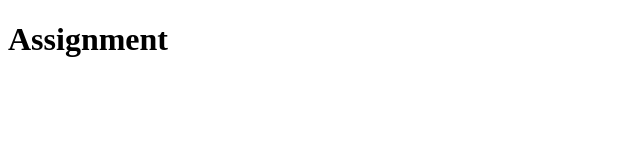
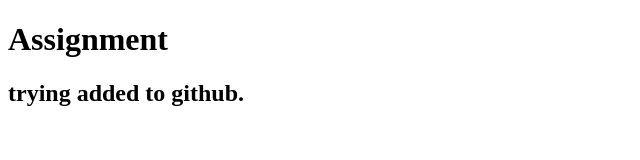
Before and after one commit to mdazim14/Assignment1, a plain HTML site: page index.html in a window 1280 px wide. Shown: the whole page, without its empty margins (0-640 px from the left). Drawn offline with Linux system fonts and the light colour scheme.

Commit message:
first edit

```diff
--- a/index.html
+++ b/index.html
@@ -7,5 +7,6 @@
 </head>
 <body>
     <h1>Assignment</h1>
+    <h2>trying added to github.</h2>
 </body>
 </html>
```
